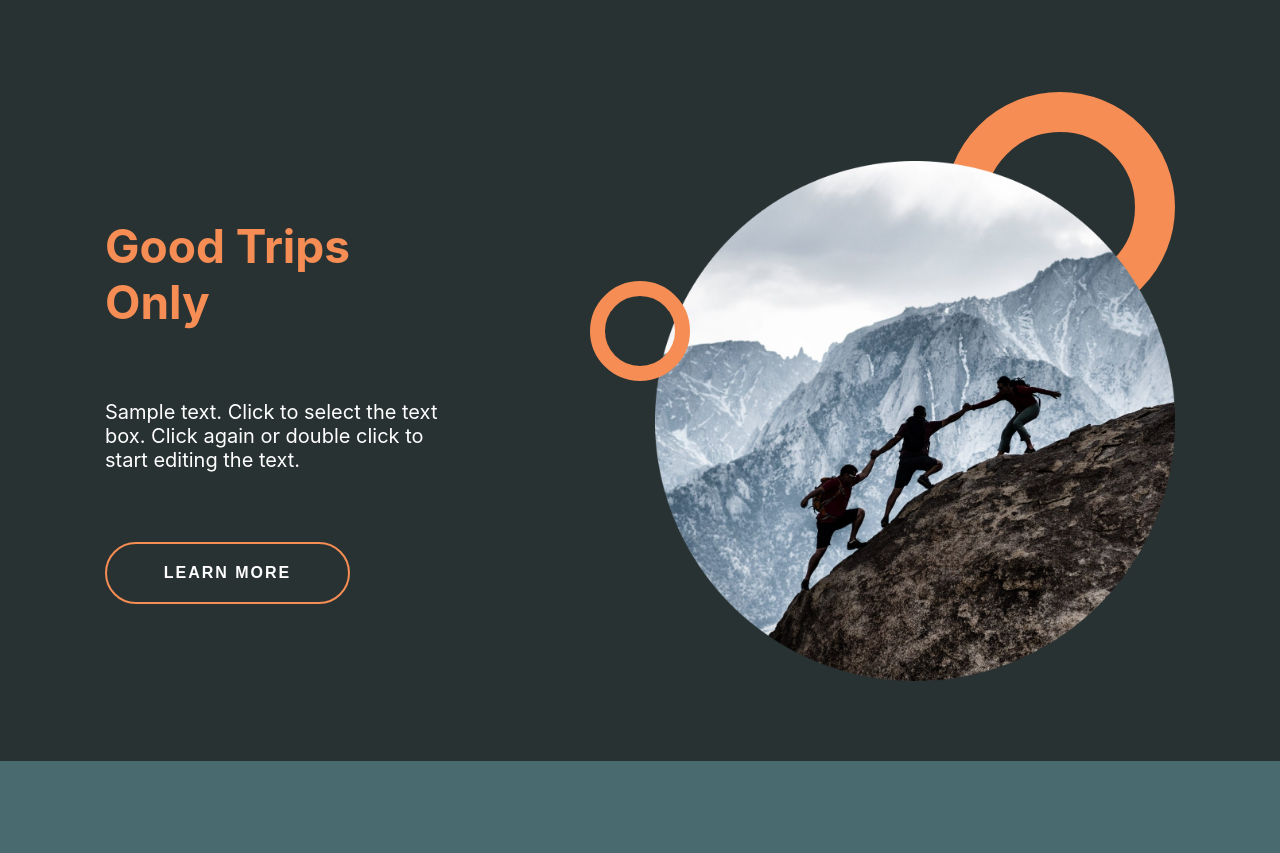
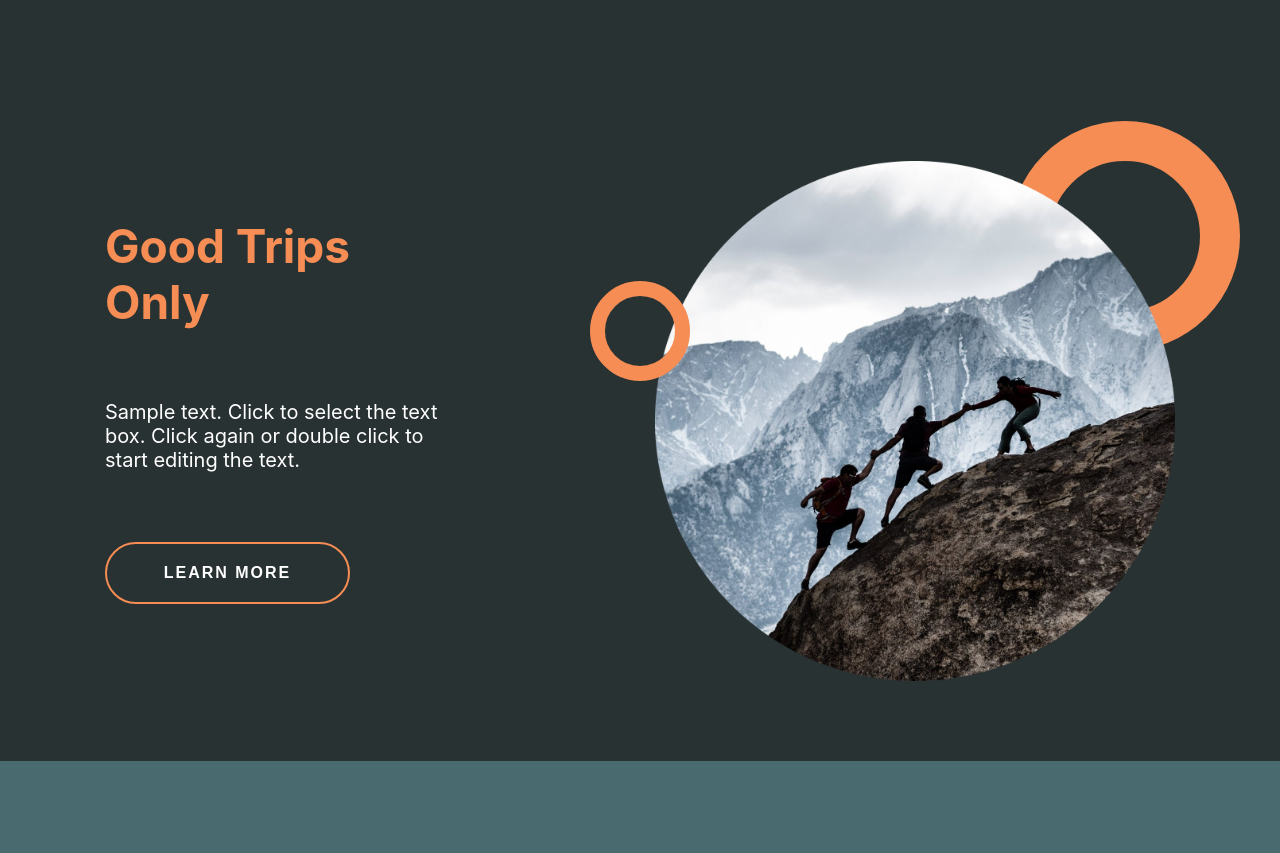
Before and after one commit to Ventsislav57/travel-agency, a React (Create React App) app in the folder client/: page / in a window 1280 px wide. Shown: the part 939-1792 px from the top of the page. Built offline with nearby package versions, Linux system fonts and the light colour scheme; grey boxes are pictures that could not be loaded.

Commit message:
Add animate for Good Service

```diff
--- a/client/package.json
+++ b/client/package.json
@@ -9,6 +9,7 @@
     "framer-motion": "^11.0.28",
     "react": "^18.2.0",
     "react-dom": "^18.2.0",
+    "react-intersection-observer": "^9.8.2",
     "react-router-dom": "^6.22.3",
     "react-scripts": "5.0.1",
     "web-vitals": "^2.1.4"
--- a/client/src/Componenets/GoodService_2/GoodService.js
+++ b/client/src/Componenets/GoodService_2/GoodService.js
@@ -1,18 +1,34 @@
+import { useEffect, useState } from 'react';
 import { motion } from 'framer-motion';
+import { useInView } from 'react-intersection-observer';
 
+import { animatePropsForText, animatePropsForBigCircle, animatePropsForImg, animatePropsForSmallCircle } from './animateProps.js';
 import styles from './GoodService.module.css';
 
 export const GoodService = () => {
 
+    const [ ref, inView ] = useInView();
+    const [ isInView, setIsInView ] = useState('hidden');
+
+    useEffect(() => {
+
+        if (inView) {
+            setIsInView('visible');
+        } else {
+            setIsInView('hidden');
+        }
+
+    }, [inView]);
 
 
     return (
         <section className={styles['good_service']}>
 
             <motion.div
-                initial={{ x: '-500px' }}
-                animate={{ x: '0' }}
-                transition={{ duration: 1 }}
+                ref={ref}
+                initial="hidden"
+                animate={isInView}
+                variants={animatePropsForText}
                 className={styles['title_subtitle_btn']}
             >
                 <h1>Good Trips Only</h1>
@@ -29,12 +45,32 @@ export const GoodService = () => {
 
             <div className={styles['img_container']}>
 
-                <div className={styles['big_circle']}></div>
+                <motion.div
+                    ref={ref}
+                    initial="hidden"
+                    animate={isInView}
+                    variants={animatePropsForBigCircle}
+                    className={styles['big_circle']}
+                ></motion.div>
+
                 <div className={styles['img']}>
-                    <img src='./good_service-modified.png' alt='pictures' />
+                    <motion.img
+                        src='./good_service-modified.png' alt='pictures'
+                        ref={ref}
+                        initial="hidden"
+                        animate={isInView}
+                        variants={animatePropsForImg}
+                    >
+                    </motion.img>
                 </div>
-                <div className={styles['small_circle']}></div>
 
+                <motion.div
+                    ref={ref}
+                    initial="hidden"
+                    animate={isInView}
+                    variants={animatePropsForSmallCircle}
+                    className={styles['small_circle']}
+                ></motion.div>
             </div>
 
         </section>
--- a/client/src/Componenets/GoodService_2/GoodService.module.css
+++ b/client/src/Componenets/GoodService_2/GoodService.module.css
@@ -59,9 +59,8 @@
 
 .big_circle {
     position: absolute;
-    top: 0;
-    right: 0;
-    transform: translate(0, -30%);
+    top: -10%;
+    right: -10%;
     width: 150px;
     height: 150px;
     border: 40px solid #f58d54;
--- /dev/null
+++ b/client/src/Componenets/GoodService_2/animateProps.js
@@ -0,0 +1,19 @@
+export const animatePropsForText = {
+    visible: { x: '0px', transition: { duration: 1 } },
+    hidden:  { x: '-400px' }
+}
+
+export const animatePropsForBigCircle = {
+    visible: { scale: 1, transition: { duration: 1 } },
+    hidden: { scale: 0 }
+}
+
+export const animatePropsForImg = {
+    visible: { scale: 1, rotate: 0, transition: { duration: 1 } },
+    hidden: { scale: 0, rotate: -120 }
+}
+
+export const animatePropsForSmallCircle = {
+    visible: { scale: [0, 1.7, 1], transition: { duration: 1 } },
+    hidden: { scale: 0 }
+}
```
Also changed, not shown: 1 other file (tests, documents, lock files or other folders).
